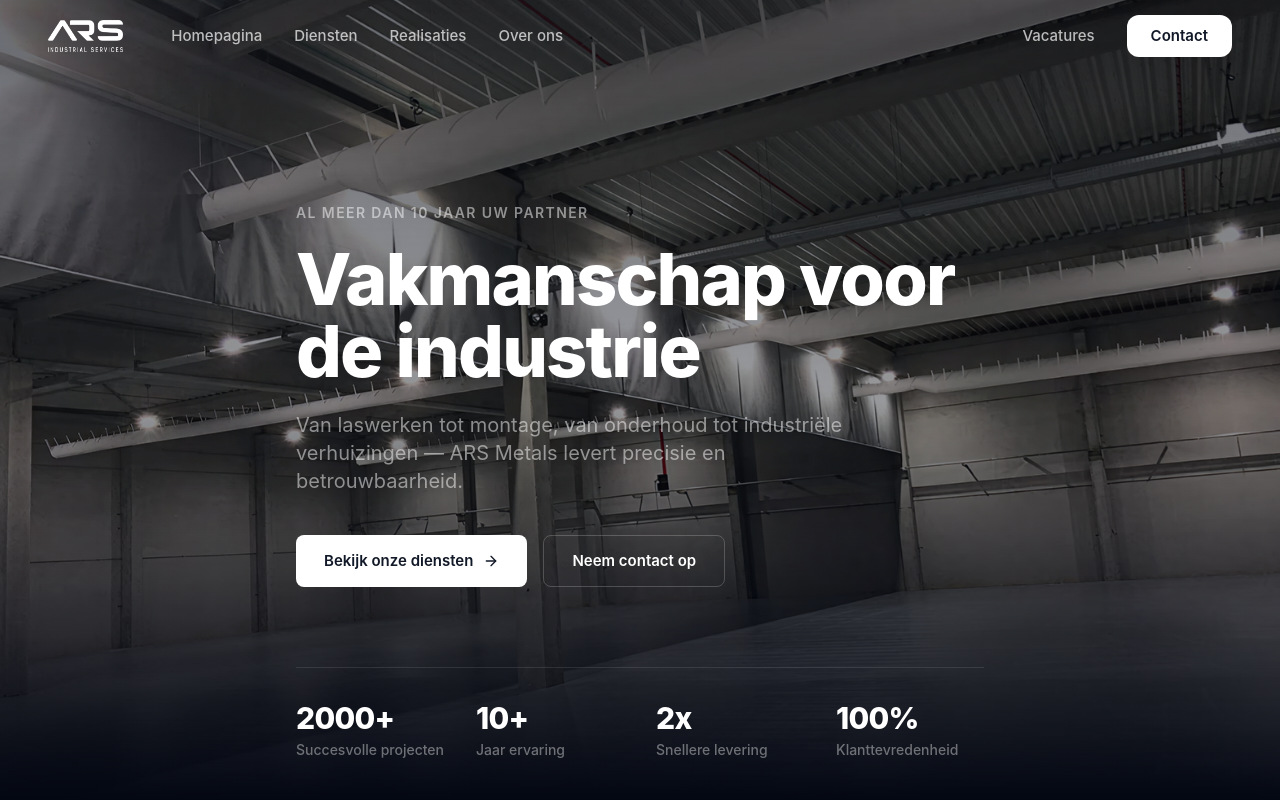
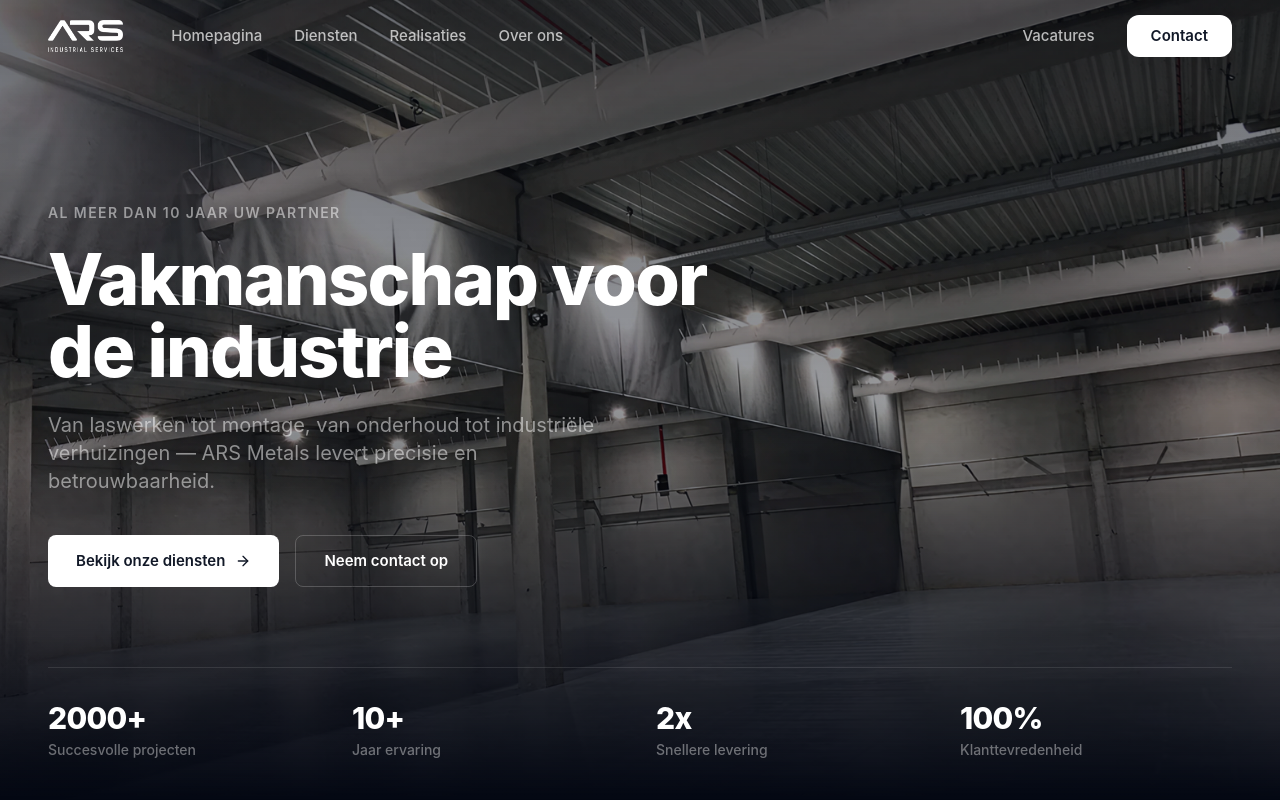
Before and after one commit to briskbe/ars, a Next.js app: page / in a window 1280 px wide. Shown: the top 800 px of the page. Built offline with nearby package versions, Linux system fonts and the light colour scheme.

Commit message:
Align hero content with navbar by forcing container to full width
The hero's container-wide div sits inside a flex-col parent, which shrunk it
to content width (~737px) instead of max-w-7xl (1280px). Adding w-full makes
it stretch to the max-width cap, so its left/right edges match the navbar's.

```diff
--- a/app/page.tsx
+++ b/app/page.tsx
@@ -327,7 +327,7 @@ function Hero() {
 
       {/* Content */}
       <div className="relative z-10 flex min-h-screen flex-col justify-end pb-10 pt-32">
-        <div className="container-wide px-6 lg:px-12">
+        <div className="container-wide w-full px-6 lg:px-12">
           <p className="animate-fade-in-up text-sm font-semibold uppercase tracking-widest text-white/50">
             Al meer dan 10 jaar uw partner
           </p>
```
